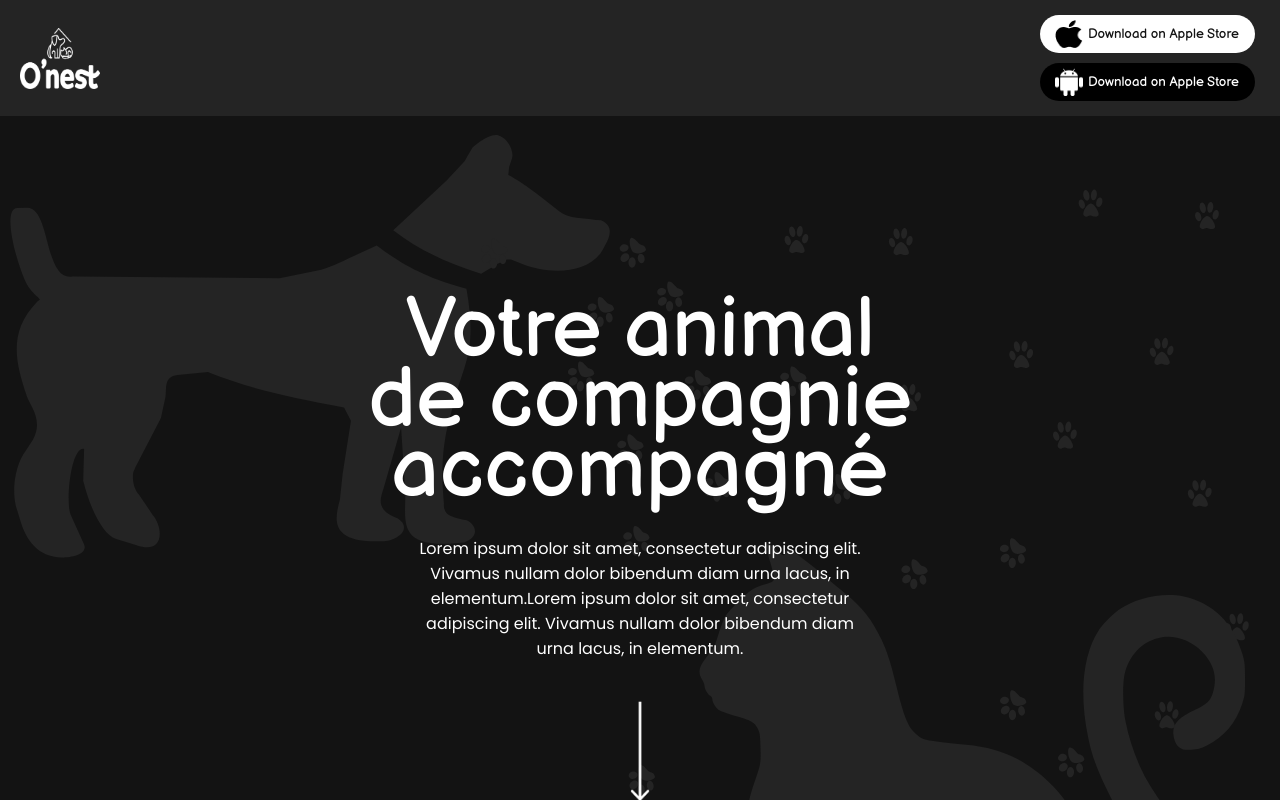
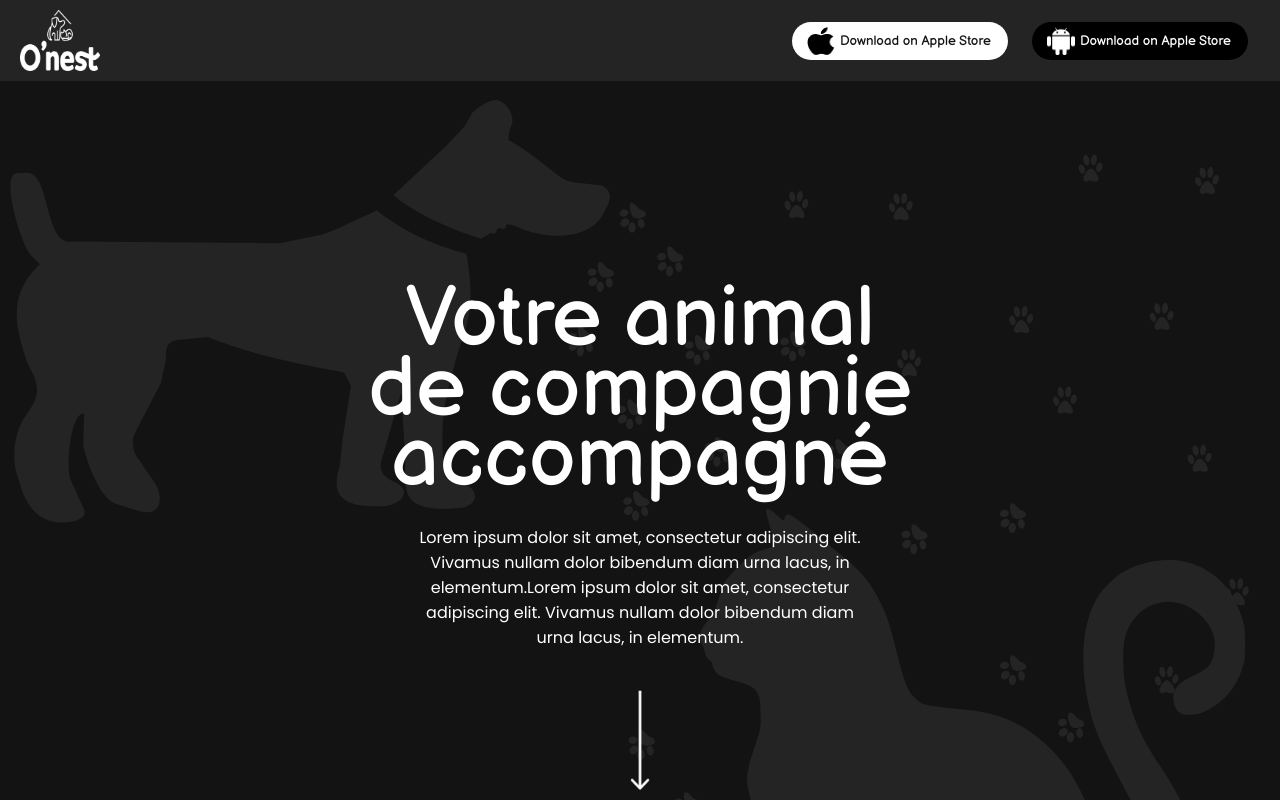
Before and after one commit to whygee-dev/o-nest, a Next.js app in the folder landing/: page / in a window 1280 px wide. Shown: the top 800 px of the page. Built offline with nearby package versions, Linux system fonts and the light colour scheme.

Commit message:
🐛 FIX: download buttons alignement

```diff
--- a/landing/components/DownloadButtons.module.scss
+++ b/landing/components/DownloadButtons.module.scss
@@ -4,10 +4,14 @@
   display: flex;
   flex-wrap: wrap;
   justify-content: space-around;
-  width: 225px;
+  width: 480px;
 
   &.min {
     width: 150px;
+
+    button {
+      width: 100%;
+    }
   }
 
   button {
@@ -22,7 +26,7 @@
     font-weight: 400;
     transition: 0.3s all;
 
-    width: 100%;
+    width: 45%;
 
     > span {
       margin-right: 5px !important;
--- a/landing/components/Footer.module.scss
+++ b/landing/components/Footer.module.scss
@@ -33,7 +33,14 @@
   }
 
   .buttonsContainer {
+    width: 225px;
+
+    > div {
+      width: 100%;
+    }
+
     button {
+      width: 100%;
       margin: 10px 0;
     }
   }
```
